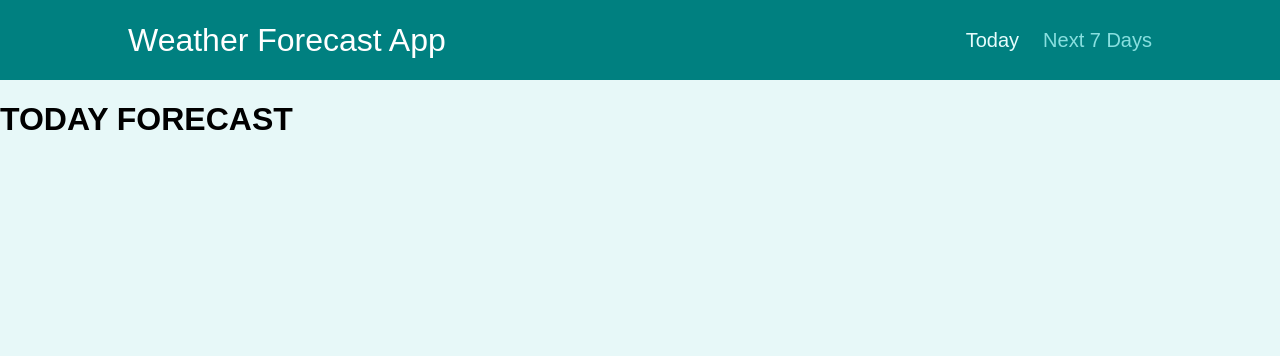
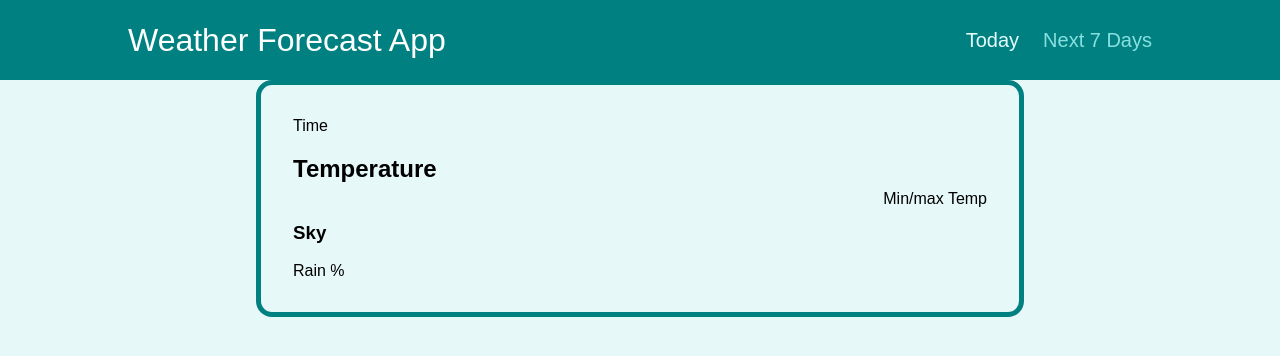
Before and after one commit to hgpimentel/weather-forecast, a React (Create React App) app: page /today in a window 1280 px wide. Shown: the top 356 px of the page. Built offline with nearby package versions, Linux system fonts and the light colour scheme; no server answers.

Commit message:
WF-5 - page templates

```diff
--- a/src/pages/NextDays.tsx
+++ b/src/pages/NextDays.tsx
@@ -1,10 +1,37 @@
+import styled from "styled-components";
+import { CenteredContainer, ColumnContainer } from "../components";
+
+const NextDaysContainer = styled(ColumnContainer)`
+  margin: 0 20%;
+  padding: 2rem;
+  border: 5px solid teal;
+  border-radius: 1rem;
+`;
+
+const CustomCenteredContainer = styled(CenteredContainer)`
+  align-items: center;
+  justify-content: space-around;
+  padding: 1rem;
+  border-bottom: 2px solid teal;
+`;
+
 const NextDays: React.FC = () => {
   return (
-    <>
-      <div>
-        <h1>NEXT 7 DAYS FORECAST</h1>
-      </div>
-    </>
+    <NextDaysContainer>
+      {Array(7)
+        .fill(1)
+        .map((a, index) => {
+          return (
+            <CustomCenteredContainer key={index}>
+              <div>Day</div>
+              <div>Min/Max</div>
+              <div>Sky</div>
+              <div>Rain %</div>
+              <div>Wind</div>
+            </CustomCenteredContainer>
+          );
+        })}
+    </NextDaysContainer>
   );
 };
 
--- a/src/pages/Today.tsx
+++ b/src/pages/Today.tsx
@@ -1,10 +1,36 @@
+import styled from "styled-components";
+import { CenteredContainer, ColumnContainer } from "../components";
+
+const TodayContainer = styled.div`
+  display: flex;
+  justify-content: space-between;
+  margin: 0 20%;
+  padding: 2rem;
+  border: 5px solid teal;
+  border-radius: 1rem;
+`;
+
+const CustomCenteredContainer = styled(CenteredContainer)`
+  align-items: center;
+`;
+
 const Today: React.FC = () => {
   return (
-    <>
-      <div>
-        <h1>TODAY FORECAST</h1>
-      </div>
-    </>
+    <TodayContainer>
+      <ColumnContainer>
+        <div>Time</div>
+        <div>
+          <h2>Temperature</h2>
+        </div>
+        <div>
+          <h3>Sky</h3>
+        </div>
+        <div>Rain %</div>
+      </ColumnContainer>
+      <CustomCenteredContainer>
+        <div>Min/max Temp</div>
+      </CustomCenteredContainer>
+    </TodayContainer>
   );
 };
 
```
